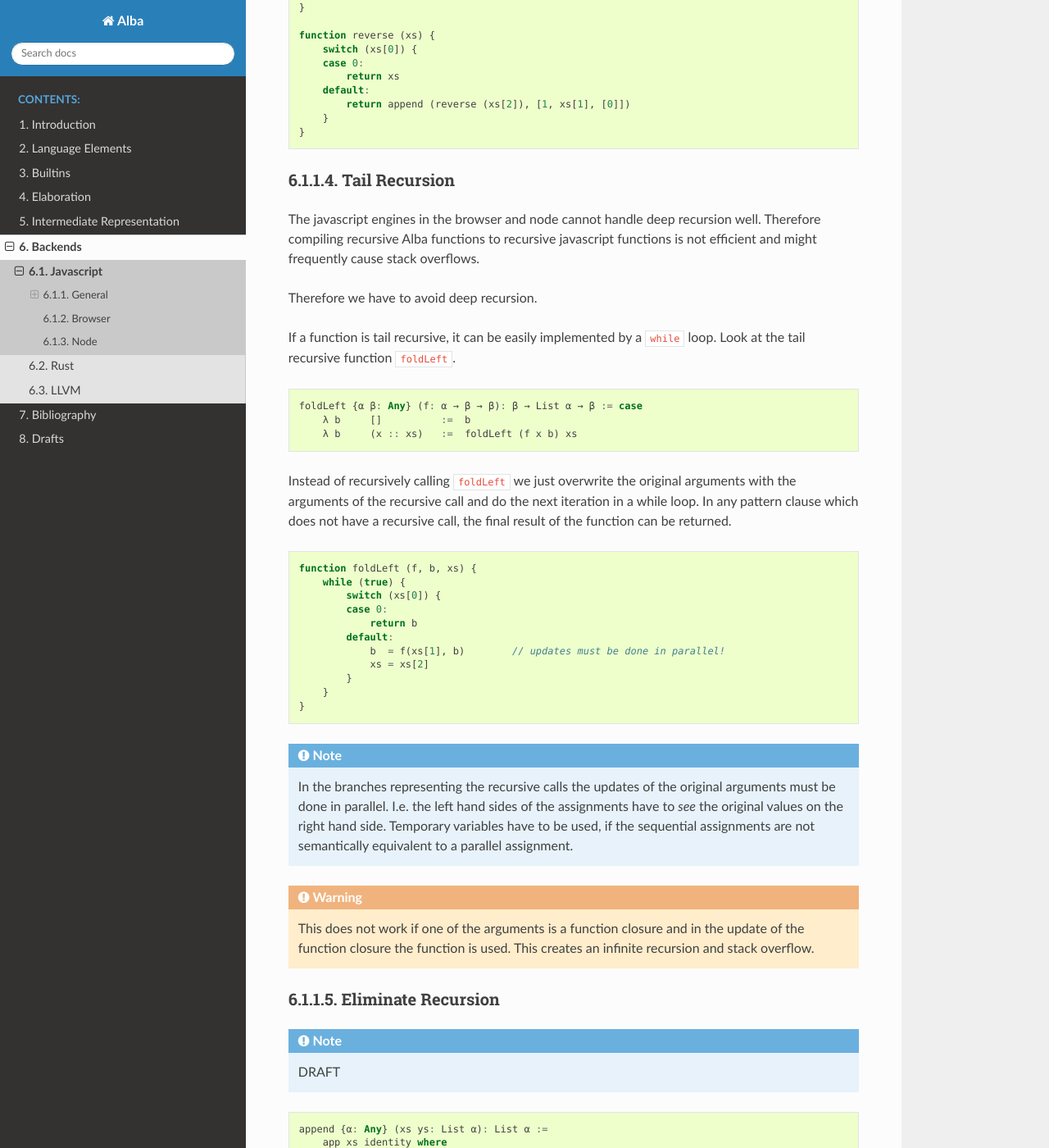
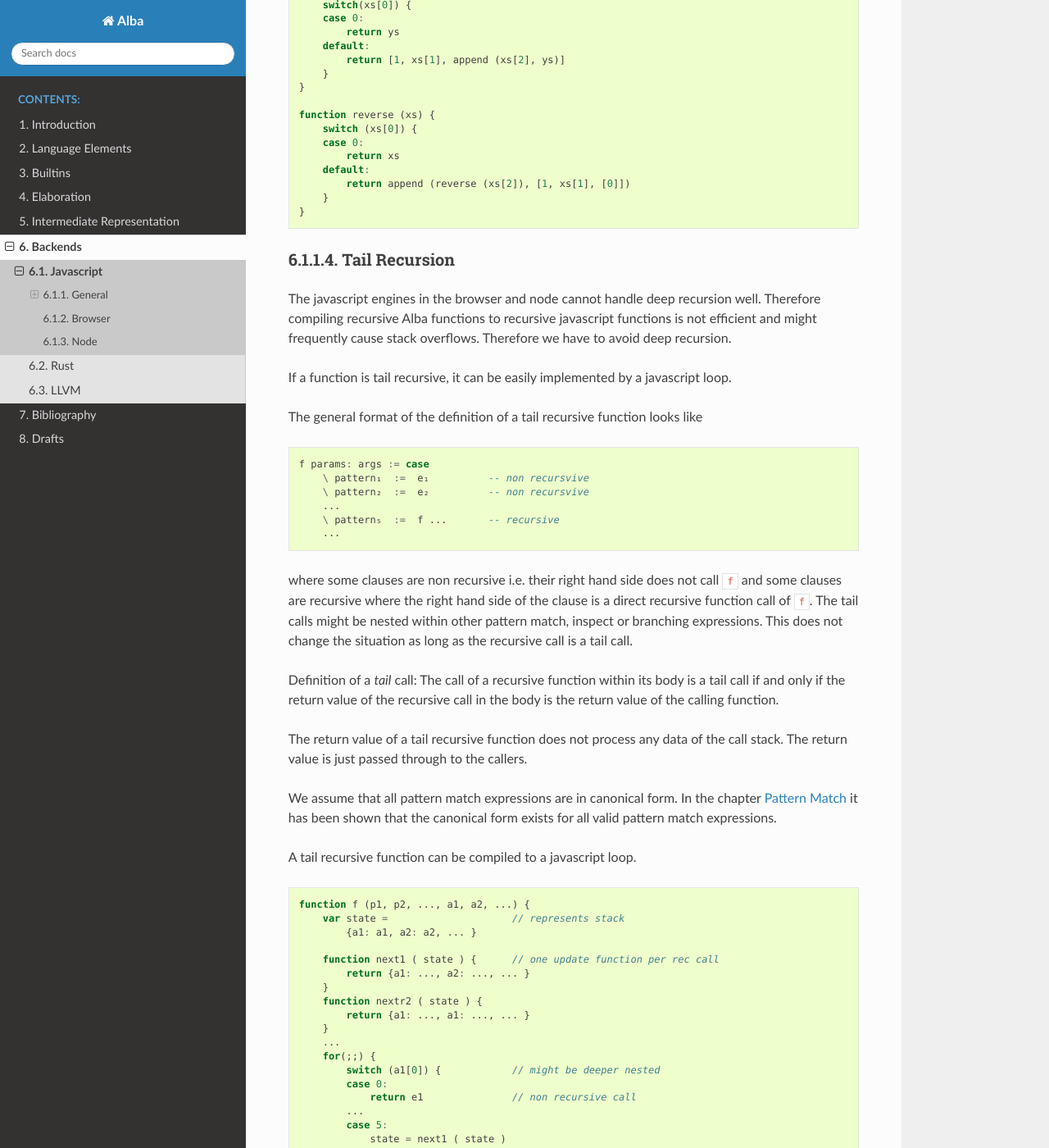
Before and after one commit to alba-lang/lang-spec, a Sphinx documentation site: the page built from sphinx/source/backend/javascript.rst, in a window 1280 px wide and 1400 px high, scrolled down 1172 px. Shown: the whole window at 82% size. Built offline with Sphinx 7.4.7 and the Read the Docs theme 2.0.0, drawn with Linux system fonts in a browser that asks for light colours; some of the changed text lies outside the part shown.

Commit message:
Completed tail recursion
	modified:   sphinx/source/backend/javascript.rst

```diff
--- a/sphinx/source/backend/javascript.rst
+++ b/sphinx/source/backend/javascript.rst
@@ -22,6 +22,12 @@ valid javascript identifiers.
 
 
 **DETAILS MISSING!!**
+
+Draft:
+
+Javascript allows identifiers to begin with ``_`` and to contain ``$``. Dots
+``.`` are not allowed.
+
 
 
 
@@ -96,11 +102,95 @@ Tail Recursion
 The javascript engines in the browser and node cannot handle deep recursion
 well. Therefore compiling recursive Alba functions to recursive javascript
 functions is not efficient and might frequently cause stack overflows.
-
 Therefore we have to avoid deep recursion.
 
-If a function is tail recursive, it can be easily implemented by a ``while``
-loop. Look at the tail recursive function ``foldLeft``.
+If a function is tail recursive, it can be easily implemented by a javascript
+loop.
+
+The general format of the definition of a tail recursive function looks like
+
+.. code-block:: alba
+
+    f params: args := case
+        \ pattern₁  :=  e₁          -- non recursvive
+        \ pattern₂  :=  e₂          -- non recursvive
+        ...
+        \ pattern₅  :=  f ...       -- recursive
+        ...
+
+where some clauses are non recursive i.e. their right hand side does not call
+``f`` and some clauses are recursive where the right hand side of the clause is
+a direct recursive function call of ``f``. The tail calls might be nested within
+other pattern match, inspect or branching expressions. This does not change the
+situation as long as the recursive call is a tail call.
+
+Definition of a *tail* call: The call of a recursive function within its body is
+a tail call if and only if the return value of the recursive call in the body is
+the return value of the calling function.
+
+The return value of a tail recursive function does not process any data of the
+call stack. The return value is just passed through to the callers.
+
+We assume that all pattern match expressions are in canonical form. In the
+chapter :ref:`Pattern Match` it has been shown that the canonical form exists
+for all valid pattern match expressions.
+
+
+A tail recursive function can be compiled to a javascript loop.
+
+
+.. code-block::
+
+    function f (p1, p2, ..., a1, a2, ...) {
+        var state =                     // represents stack
+            {a1: a1, a2: a2, ... }
+
+        function next1 ( state ) {      // one update function per rec call
+            return {a1: ..., a2: ..., ... }
+        }
+        function nextr2 ( state ) {
+            return {a1: ..., a1: ..., ... }
+        }
+        ...
+        for(;;) {
+            switch (a1[0]) {            // might be deeper nested
+            case 0:
+                return e1               // non recursive call
+            ...
+            case 5:
+                state = next1 ( state )
+            }
+            ...
+        }
+    }
+
+It the pattern match matches on more than one pattern, the corresponding
+``switch/case`` has to be nested deeper.
+
+We use an object ``state`` to represent the arguments which are passed from any
+call to a tail recursive call. For each tail recursive call, there is one update
+function which computes the arguments for the recursive call from the original
+arguments.
+
+As long as the update functions do not construct closures which might reference
+``state``, the above translation scheme is an overkill.
+
+If all update functions do not construct closures we can ommit the state object
+and the update functions and update the function arguments directly. I.e.
+instead of
+::
+
+    state = next1 ( state )
+
+we write
+::
+
+    a1 = ...                // use temporaries, if necessary
+    a1 = ...
+
+
+
+As an example we use the tail recursive function ``foldLeft``.
 
 .. code-block:: alba
 
@@ -111,14 +201,14 @@ loop. Look at the tail recursive function ``foldLeft``.
 
 Instead of recursively calling ``foldLeft`` we just overwrite the original
 arguments with the arguments of the recursive call and do the next iteration in
-a while loop.  In any pattern clause which does not have a recursive call, the
+a loop.  In any pattern clause which does not have a recursive call, the
 final result of the function can be returned.
 
 
 .. code-block::
 
     function foldLeft (f, b, xs) {
-        while (true) {
+        for (;;) {
             switch (xs[0]) {
             case 0:
                 return b
@@ -139,10 +229,69 @@ final result of the function can be returned.
 
 .. warning::
 
-    This does not work if one of the arguments is a function closure and in the
-    update of the function closure the function is used. This creates an
-    infinite recursion and stack overflow.
+    This does not work if one of the arguments is a function and the
+    corresponding argument is updated with a function closure which can *see*
+    the arguments. In that case we have a function closure which *sees* mutable
+    objects. This violates the condition, that each recursive call sees only its
+    own arguments.
 
+    With function closures use the more complex translation at the start of the
+    chapter.
+
+
+
+Mutual Tail Recursion
+--------------------------------------------------
+
+The translation to a loop works in the case of mutually recursive functions as
+well as long as the mutually recursive calls are tail calls.
+
+We generate one javascript function for each mutually recursive function and one
+javascript function which does the iteration. The state object is a tagged
+object. The tag indicates which of the mutually recursive functions is called.
+The remaining proporties of the object are the arguments of the call.
+
+As an example we use the following mutually recursive functions which compute
+the evenness or oddness of a natural number.
+
+.. code-block:: alba
+
+    mutual
+        even: ℕ → Bool := case
+            \ zero      :=  true
+            \ (succ n)  :=  odd n
+
+        odd: ℕ → Bool := case
+            \ zero      :=  false
+            \ (succ n)  :=  even n
+
+In order to keep it simple we use the usual algebraic type in javascript (note
+that natural number are normally represented as bignums in order to be
+efficient).
+
+The compiler generates the following javascript functions::
+
+    function even (n) { return even_odd ([0, n]) }
+    function odd  (n) { return even_odd ([1, n]) }
+
+    function even_odd (a) {
+        for(;;){
+            switch (a[0]) {             // 'even'
+            case 0:
+                switch (a[1][0]) {
+                case 0:
+                    return true
+                default:
+                    a = [ 1, a[1][1] ]
+            default:                    // 'odd'
+                switch (a[1][0]) {
+                case 0:
+                    return fase
+                default:
+                    a = [ 0, a[1][1] ]
+            }
+        }
+    }
 
 
 
@@ -210,6 +359,32 @@ Eliminate Recursion
 
 
 
+An example with vectors:
+
+.. code-block:: alba
+
+    section {α β: Any} :=
+        zip : ∀ {n}: Vector α n → Vector β n → Vector (α,β) n
+        := case
+            λ []          []          :=  []
+            λ (x :: xs)   (y :: ys)   :=  (x,y) :: zip xs ys
+
+        zipCPS
+        : ∀ {n}:
+            Vector α n
+            → Vector β n
+            → (Vector (α,β) n → Vector (α,β) n)
+            → Vector (α,β) n
+        := case
+            λ [] [] k :=
+                k []
+            λ (x :: xs) (y :: ys) k :=
+                zipCPS xs ys (λ r := k ((x,y) :: r))
+
+
+
+
+
 Browser
 ============================================================
 
```
